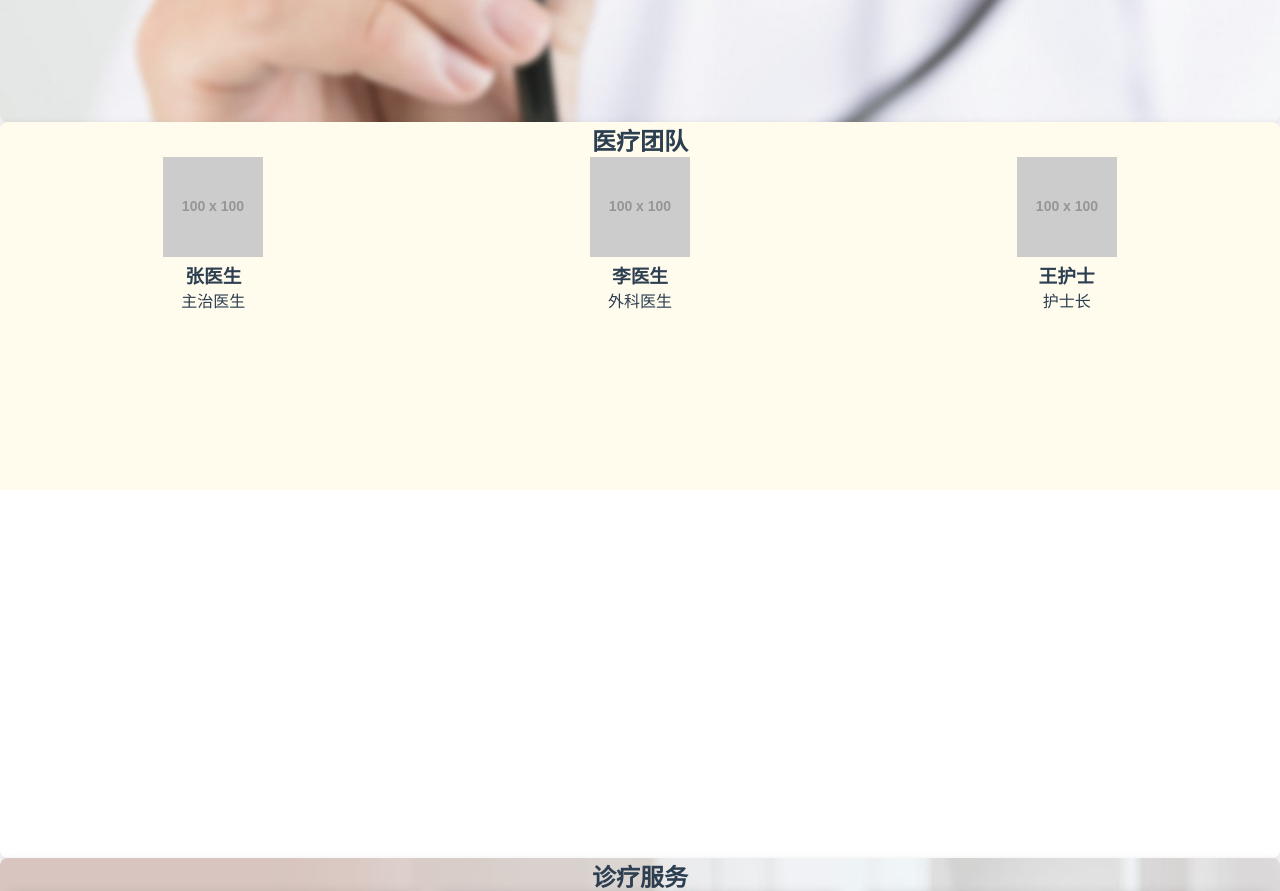
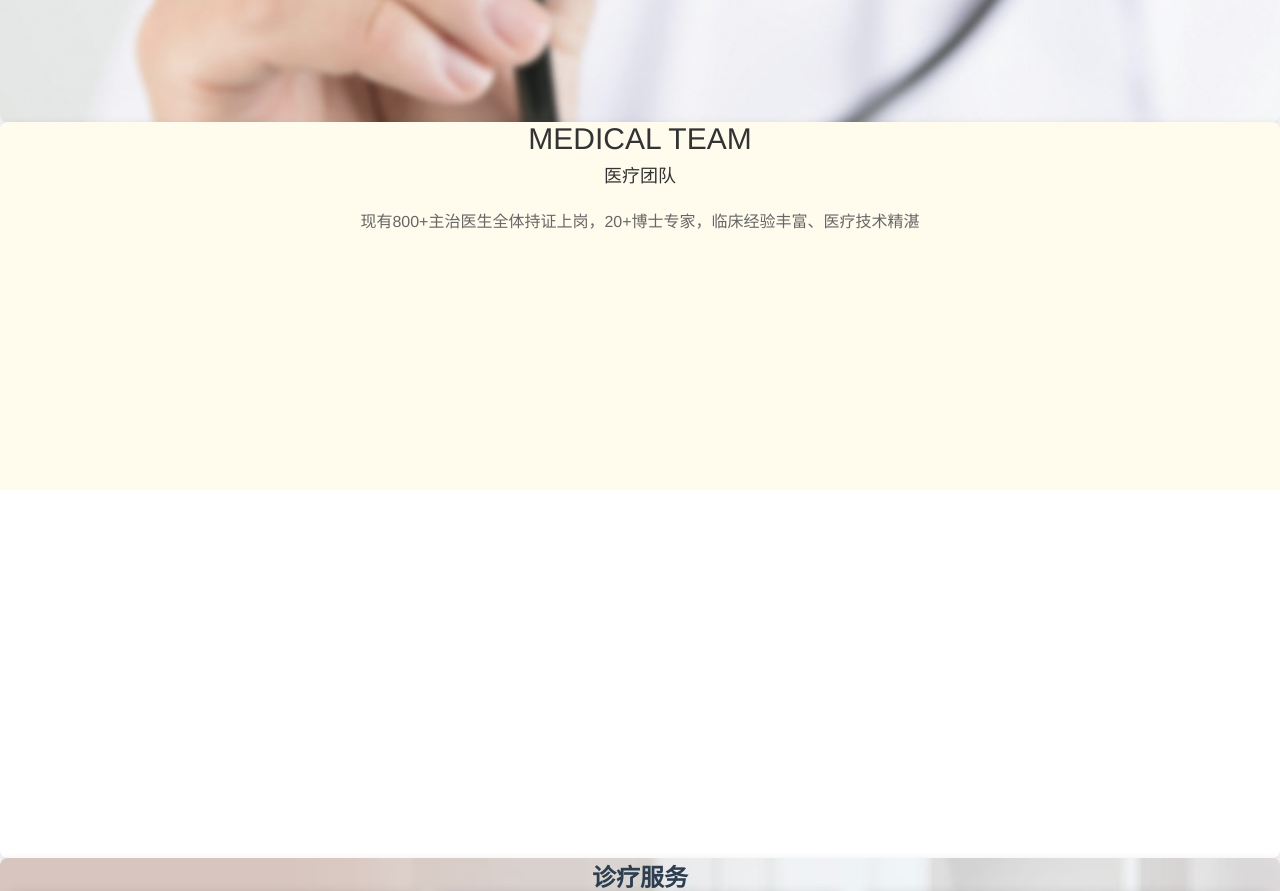
Before and after one commit to Tao-Xuan/Vue, a Vue app: page / in a window 1280 px wide. Shown: the part 1414-2305 px from the top of the page. Built offline with nearby package versions, Linux system fonts and the light colour scheme.

Commit message:
添加首页相关图片，修改home页面

```diff
--- a/src/views/home/Home.vue
+++ b/src/views/home/Home.vue
@@ -107,13 +107,10 @@
       </div>
 
       <div class="team" id="team">
-        <h2>医疗团队</h2>
-        <div class="team-list">
-          <div class="team-member" v-for="member in team" :key="member.id">
-            <img :src="member.avatar" alt="头像" />
-            <h3>{{ member.name }}</h3>
-            <p>{{ member.role }}</p>
-          </div>
+        <div class="home-tit transition">
+          <div>Medical team</div>
+          <span>医疗团队</span>
+          <p>现有800+主治医生全体持证上岗，20+博士专家，临床经验丰富、医疗技术精湛</p>
         </div>
       </div>
 
@@ -402,14 +399,14 @@ em {
   margin-left: 10px;   /* 左边距 */
   margin-right: 10px;  /* 右边距 */
 }
-.team-list {
-  display: flex;
-  justify-content: space-around;
-}
-.team-member {
-  text-align: center;
-  width: 150px;
-}
+/*.team-list {*/
+/*  display: flex;*/
+/*  justify-content: space-around;*/
+/*}*/
+/*.team-member {*/
+/*  text-align: center;*/
+/*  width: 150px;*/
+/*}*/
 .footer {
   height: 20px;
   text-align: center;
```
